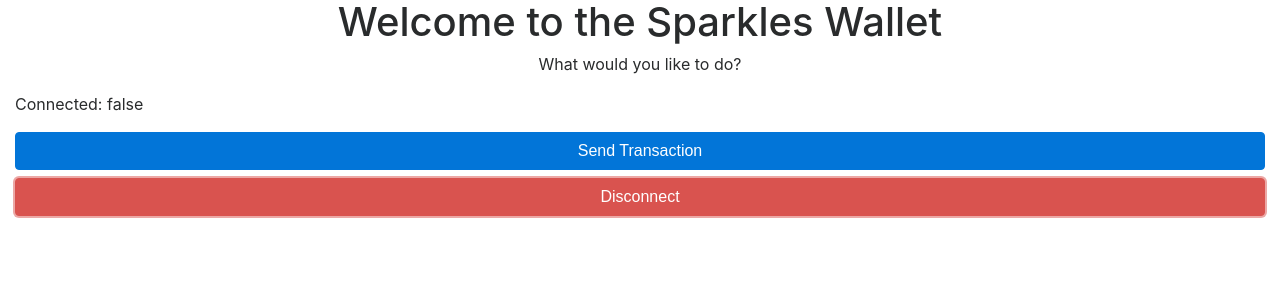
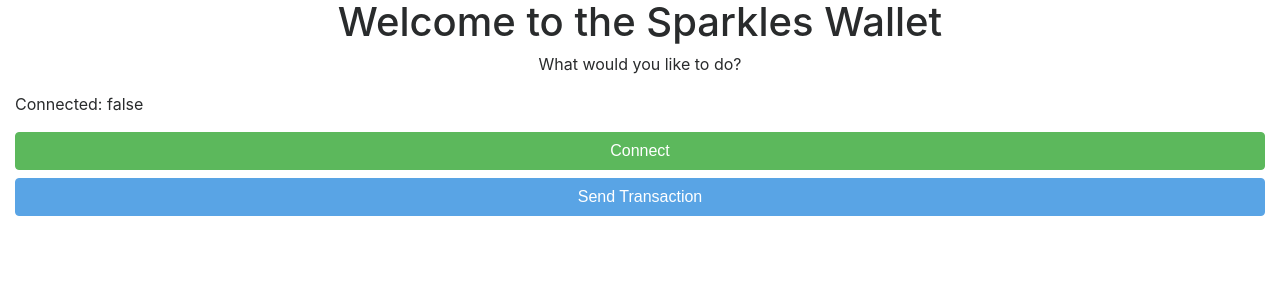
Before and after one commit to Mechasparrow/Sparkles, an Angular app: page / in a window 1280 px wide. Both pictures are taken after a click on the button "Disconnect". Shown: the top 300 px of the page. Built offline with nearby package versions, Linux system fonts and the light colour scheme; no server answers.

Commit message:
streamlined connection and disconnection process

```diff
--- a/src/app/home/home.component.html
+++ b/src/app/home/home.component.html
@@ -3,6 +3,10 @@
   <p class = "text-center">What would you like to do?</p>
 
   <p>Connected: {{connected}}</p>
-  <button (click) = "sendTransaction()" class = "btn btn-primary btn-block">Send Transaction</button>
-  <button (click) = "disconnectWallet()" class = "btn btn-danger btn-block">Disconnect</button>
+
+  <button *ngIf = "connected" (click) = "disconnectWallet()" class = "btn btn-danger btn-block">Disconnect</button>
+  <button *ngIf = "!connected" (click) = "connectWallet()" class = "btn btn-success btn-block">Connect</button>
+
+  <button [disabled] = "!connected" (click) = "sendTransaction()" class = "btn btn-primary btn-block">Send Transaction</button>
+
 </div>
--- a/src/app/home/home.component.ts
+++ b/src/app/home/home.component.ts
@@ -46,4 +46,18 @@ export class HomeComponent implements OnInit {
     }
   }
 
+  connectWallet() {
+    let that = this;
+    var connection_promise = that.wallet_comm.connect();
+
+    connection_promise.then (function (connection) {
+      if (connection != null) {
+        that.connected = true;
+      }else {
+        that.connected = false;
+      }
+    })
+
+  }
+
 }
```
